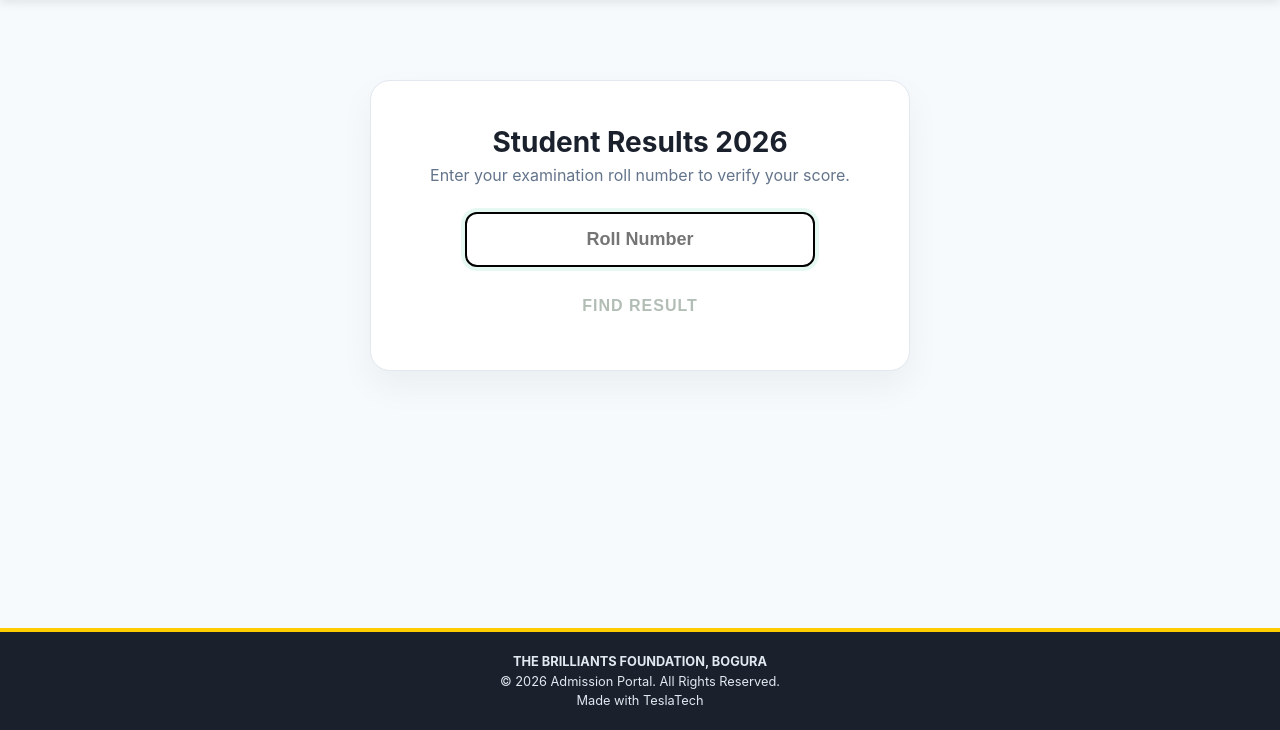
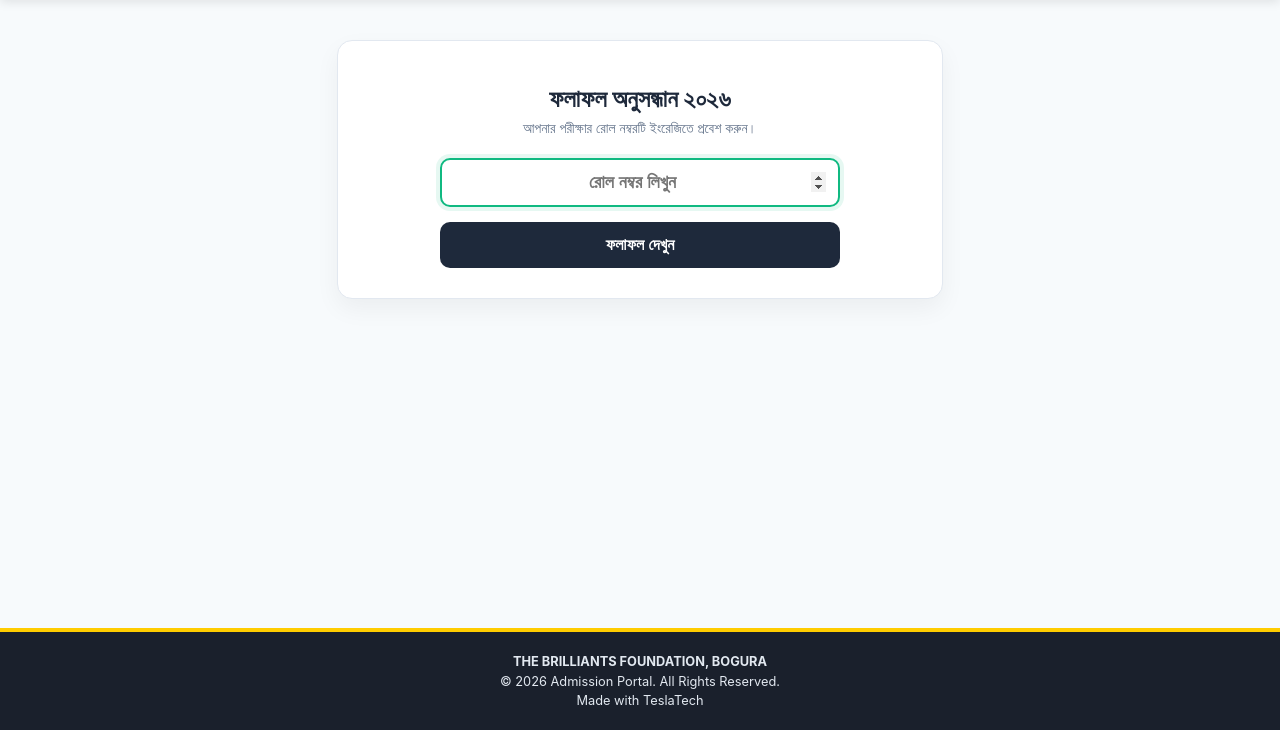
Before and after one commit to teshahriar/tbftest, a Flask app: page /results in a window 1280 px wide. Shown: the part 70-800 px from the top of the page. Run offline with Flask 3, Linux system fonts and the light colour scheme; some libraries are stand-ins or nearby versions.

Commit message:
Update public_results.html

```diff
--- a/templates/public_results.html
+++ b/templates/public_results.html
@@ -1,55 +1,80 @@
 {% extends "base.html" %}
 
-{% block title %}Search Scholarship Results | TBF{% endblock %}
+{% block title %}বৃত্তি পরীক্ষার ফলাফল অনুসন্ধান | TBF{% endblock %}
 
 {% block extra_css %}
 <style>
-    .container { max-width: 650px; margin: 40px auto; padding: 0 20px; }
+    /* Global Container */
+    .container { max-width: 700px; margin: 20px auto; padding: 0 15px; }
 
     /* Search Box Styles */
     .search-section {
-        background: var(--white); padding: 40px; border-radius: 20px;
-        box-shadow: 0 15px 35px rgba(0,0,0,0.05); text-align: center; border: 1px solid #e2e8f0;
+        background: #fff; padding: 30px 20px; border-radius: 15px;
+        box-shadow: 0 10px 25px rgba(0,0,0,0.05); text-align: center;
+        border: 1px solid #e2e8f0;
     }
-    .search-group { margin-top: 25px; }
+    .search-group { margin-top: 20px; width: 100%; }
     .search-input {
-        width: 100%; max-width: 350px; padding: 15px 20px; border: 2px solid #e2e8f0;
-        border-radius: 12px; font-size: 18px; font-weight: 600; outline: none;
-        transition: 0.3s; text-align: center;
+        width: 100%; max-width: 400px; padding: 12px; border: 2px solid #cbd5e1;
+        border-radius: 10px; font-size: 18px; font-weight: 600; outline: none;
+        transition: 0.3s; text-align: center; box-sizing: border-box;
     }
-    .search-input:focus { border-color: var(--accent); box-shadow: 0 0 0 4px rgba(16, 185, 129, 0.1); }
+    .search-input:focus { border-color: #10b981; box-shadow: 0 0 0 4px rgba(16, 185, 129, 0.1); }
 
-    /* The "Enter" Button */
+    /* The Buttons */
     .btn-submit {
-        background: var(--primary); color: #B2BEB5; border: none; padding: 15px 40px;
-        border-radius: 12px; font-size: 16px; font-weight: 800; cursor: pointer;
-        margin-top: 15px; transition: 0.2s; width: 100%; max-width: 350px;
-        text-transform: uppercase; letter-spacing: 1px;
+        background: #1e293b; color: #fff; border: none; padding: 14px 30px;
+        border-radius: 10px; font-size: 16px; font-weight: 700; cursor: pointer;
+        margin-top: 15px; transition: 0.2s; width: 100%; max-width: 400px;
+        text-transform: uppercase;
     }
     .btn-submit:hover { background: #334155; transform: translateY(-2px); }
 
     /* Result Card Styles */
     .result-card {
-        background: var(--white); margin-top: 40px; border-radius: 24px; overflow: hidden;
-        box-shadow: 0 25px 50px -12px rgba(0,0,0,0.15); border: 1px solid #e2e8f0;
-        animation: fadeInUp 0.6s ease-out;
+        background: #fff; margin-top: 30px; border-radius: 20px; overflow: hidden;
+        box-shadow: 0 20px 40px rgba(0,0,0,0.1); border: 1px solid #e2e8f0;
+        animation: fadeInUp 0.5s ease-out;
     }
-    .result-header { background: var(--primary); color: white; padding: 35px; text-align: center; }
-    .grade-text { font-size: 26px; font-weight: 800; color: #fbbf24; margin-top: 10px; }
+    .result-header { background: #1e293b; color: white; padding: 25px; text-align: center; }
+    .grade-text { font-size: 22px; font-weight: 800; color: #fbbf24; margin-top: 10px; }
 
-    .score-row { display: grid; grid-template-columns: repeat(2, 1fr); gap: 15px; padding: 25px; background: #f8fafc; }
-    .score-box { background: white; padding: 20px; border-radius: 15px; text-align: center; border: 1px solid #edf2f7; }
-    .score-box small { color: #94a3b8; font-weight: 700; text-transform: uppercase; font-size: 11px; display: block; margin-bottom: 5px; }
-    .score-box span { font-size: 22px; font-weight: 800; color: var(--primary); }
+    /* Score Grid - Mobile Friendly */
+    .score-row {
+        display: grid;
+        grid-template-columns: repeat(2, 1fr);
+        gap: 12px;
+        padding: 20px;
+        background: #f8fafc;
+    }
+    .score-box { background: white; padding: 15px; border-radius: 12px; text-align: center; border: 1px solid #edf2f7; }
+    .score-box small { color: #64748b; font-weight: 700; text-transform: uppercase; font-size: 10px; display: block; margin-bottom: 5px; }
+    .score-box span { font-size: 20px; font-weight: 800; color: #1e293b; }
+
+    /* Total Marks Bar */
+    .total-bar {
+        margin-top: 15px; padding: 20px; background: #10b981; color: white;
+        border-radius: 12px; display: flex; justify-content: space-between; align-items: center;
+    }
 
     /* Error Guide */
-    .guide-card { background: #fff1f2; border: 1px solid #fecdd3; padding: 30px; border-radius: 20px; margin-top: 30px; color: #9f1239; }
+    .guide-card { background: #fff1f2; border: 1px solid #fecdd3; padding: 25px; border-radius: 15px; margin-top: 25px; color: #9f1239; }
 
-    @keyframes fadeInUp { from { opacity: 0; transform: translateY(30px); } to { opacity: 1; transform: translateY(0); } }
+    /* Responsive Adjustments */
+    @media (max-width: 480px) {
+        .search-section { padding: 25px 15px; }
+        .result-header h2 { font-size: 22px; }
+        .grade-text { font-size: 18px; }
+        .score-row { grid-template-columns: 1fr; } /* মোবাইলে এক কলামে মার্কস দেখাবে */
+        .total-bar { flex-direction: column; text-align: center; gap: 10px; }
+        .score-box span { font-size: 18px; }
+    }
+
+    @keyframes fadeInUp { from { opacity: 0; transform: translateY(20px); } to { opacity: 1; transform: translateY(0); } }
 
     @media print {
         .no-print { display: none !important; }
-        .result-card { margin-top: 0; box-shadow: none; border: 3px solid #000; }
+        .result-card { margin-top: 0; box-shadow: none; border: 2px solid #000; border-radius: 0; }
         .container { max-width: 100%; padding: 0; }
     }
 </style>
@@ -58,16 +83,14 @@
 {% block content %}
 <div class="container">
     <div class="search-section no-print">
-        <i class="fas fa-graduation-cap" style="font-size: 40px; color: var(--accent); margin-bottom: 15px;"></i>
-        <h1 style="margin:0; font-size: 28px;">Student Results 2026</h1>
-        <p style="color: #64748b;">Enter your examination roll number to verify your score.</p>
+        <div style="font-size: 35px; color: #10b981; margin-bottom: 10px;"></div>
+        <h1 style="margin:0; font-size: 24px; color: #1e293b;">ফলাফল অনুসন্ধান ২০২৬</h1>
+        <p style="color: #64748b; font-size: 14px;">আপনার পরীক্ষার রোল নম্বরটি ইংরেজিতে প্রবেশ করুন।</p>
 
         <form method="POST" class="search-group">
-            <input type="text" name="roll_no" class="search-input" placeholder="Roll Number" required autofocus>
+            <input type="number" name="roll_no" class="search-input" placeholder="রোল নম্বর লিখুন" required autofocus>
             <br>
-            <button type="submit" class="btn-submit">
-                <i class="fas fa-search"></i> Find Result
-            </button>
+            <button type="submit" class="btn-submit">ফলাফল দেখুন</button>
         </form>
     </div>
 
@@ -75,61 +98,61 @@
         {% if student %}
             <div class="result-card">
                 <div class="result-header">
-                    <p style="text-transform: uppercase; letter-spacing: 3px; font-size: 11px; opacity: 0.7; margin-bottom: 8px;">Academic Record</p>
-                    <h2 style="margin:0; font-size: 30px;">{{ student.name_en }}</h2>
-                    <p style="font-size: 16px; margin: 10px 0 0; opacity: 0.9;">
-                        Roll: <b>{{ student.roll_no }}</b> &nbsp;|&nbsp; Class: <b>{{ student.class }}</b>
+                    <p style="text-transform: uppercase; letter-spacing: 2px; font-size: 10px; opacity: 0.8; margin-bottom: 5px;">Academic Marksheet</p>
+                    <h2 style="margin:0;">{{ student.name_en }}</h2>
+                    <p style="font-size: 14px; margin: 8px 0 0; opacity: 0.9;">
+                        রোল: <b>{{ student.roll_no }}</b> &nbsp;|&nbsp; শ্রেণি: <b>{{ student.student_class }}</b>
                     </p>
                     <div class="grade-text">
-                        {% if student.scholarship_grade == 'Talentpool' %}🏆 Talentpool Merit
-                        {% elif student.scholarship_grade == 'General' %}⭐ General Merit
-                        {% elif student.scholarship_grade == 'Suveccha' %}🎁 Suveccha Award
-                        {% else %}✨ Passed Successfully{% endif %}
+                        {% if student.scholarship_grade == 'Talentpool' %}🏆 ট্যালেন্টপুল মেধা তালিকা
+                        {% elif student.scholarship_grade == 'General' %}⭐ সাধারণ মেধা তালিকা
+                        {% elif student.scholarship_grade == 'Suveccha' %}🎁 শুভেচ্ছা পুরস্কার
+                        {% else %}✨ সফলতার সাথে উত্তীর্ণ{% endif %}
                     </div>
                 </div>
 
-                <div style="padding: 30px;">
-                    <div style="text-align: center; margin-bottom: 30px;">
-                        <span style="font-size: 11px; color: #94a3b8; text-transform: uppercase; font-weight: 800;">National Merit Rank</span><br>
-                        <span style="font-size: 48px; font-weight: 900; color: var(--primary);">#{{ rank }}</span>
+                <div style="padding: 20px;">
+                    <div style="text-align: center; margin-bottom: 25px;">
+                        <span style="font-size: 10px; color: #94a3b8; text-transform: uppercase; font-weight: 800;">National Merit Rank</span><br>
+                        <span style="font-size: 40px; font-weight: 900; color: #1e293b;">#{{ rank }}</span>
                     </div>
 
                     <div class="score-row">
-                        <div class="score-box"><small>Bangla</small><span>{{ student.marks.bangla }}</span></div>
-                        <div class="score-box"><small>English</small><span>{{ student.marks.english }}</span></div>
-                        <div class="score-box"><small>Mathematics</small><span>{{ student.marks.math }}</span></div>
-                        <div class="score-box"><small>General Science</small><span>{{ student.marks.gk }}</span></div>
+                        <div class="score-box"><small>বাংলা</small><span>{{ student.marks_bn }}</span></div>
+                        <div class="score-box"><small>ইংরেজি</small><span>{{ student.marks_en }}</span></div>
+                        <div class="score-box"><small>গণিত</small><span>{{ student.marks_math }}</span></div>
+                        <div class="score-box"><small>সাধারণ জ্ঞান</small><span>{{ student.marks_gk }}</span></div>
                     </div>
 
-                    <div style="margin-top: 20px; padding: 25px; background: var(--primary); color: white; border-radius: 16px; display: flex; justify-content: space-between; align-items: center;">
-                        <span style="font-weight: 600; letter-spacing: 1px;">AGGREGATE TOTAL</span>
-                        <span style="font-size: 32px; font-weight: 900; color: var(--accent);">{{ student.marks.total }}</span>
+                    <div class="total-bar">
+                        <span style="font-weight: 700; letter-spacing: 1px;">সর্বমোট নম্বর (Total)</span>
+                        <span style="font-size: 28px; font-weight: 900;">{{ student.total_marks }}</span>
                     </div>
 
-                    <p style="text-align: center; font-size: 12px; color: #94a3b8; margin-top: 25px; line-height: 1.6;">
-                        This marksheet is valid for online verification only. <br>
-                        Official certificates are issued by the TBF Foundation Board.
+                    <p style="text-align: center; font-size: 11px; color: #94a3b8; margin-top: 25px; line-height: 1.5;">
+                        এটি একটি অনলাইন কপি মাত্র। <br>
+                        অফিসিয়াল সার্টিফিকেট ও মূল মার্কশিট ফাউন্ডেশন অফিস থেকে প্রদান করা হবে।
                     </p>
                 </div>
             </div>
 
-            <button onclick="window.print()" class="btn-submit no-print" style="background: var(--accent); margin-top: 20px; width: 100%; max-width: none;">
-                <i class="fas fa-file-pdf"></i> Download Official Marksheet
+            <button onclick="window.print()" class="btn-submit no-print" style="background: #10b981; margin-top: 15px; max-width: none;">
+                📥 মার্কশিট ডাউনলোড করুন (PDF)
             </button>
 
         {% else %}
             <div class="guide-card">
-                <h3 style="margin-top:0;"><i class="fas fa-exclamation-triangle"></i> Record Not Found</h3>
-                <p>We couldn't locate a result for the roll number provided. Please check the following:</p>
-                <ul style="font-size: 14px; line-height: 2;">
-                    <li>Ensure you are using the <b>6-digit Roll Number</b> from your Admit Card.</li>
-                    <li>Check if your <b>Registration Payment</b> was successfully verified.</li>
-                    <li>Results for <b>Class 3 and 4</b> might be published in the second phase.</li>
+                <h3 style="margin-top:0;"><i class="fas fa-exclamation-triangle"></i> ফলাফল পাওয়া যায়নি</h3>
+                <p style="font-size: 14px;">আপনার দেওয়া রোল নম্বরের কোনো তথ্য আমাদের সার্ভারে নেই। অনুগ্রহ করে নিচের বিষয়গুলো যাচাই করুন:</p>
+                <ul style="font-size: 13px; line-height: 1.8; padding-left: 20px;">
+                    <li>অ্যাডমিট কার্ড দেখে সঠিক <b>রোল নম্বরটি</b> টাইপ করুন।</li>
+                    <li>নিশ্চিত করুন যে আপনি ইংরেজি ডিজিটে (যেমন: 12345) রোল লিখেছেন।</li>
+                    <li>আপনার বকেয়া ফি পরিশোধ না থাকলে ফলাফল স্থগিত থাকতে পারে।</li>
                 </ul>
-                <hr style="border: 0; border-top: 1px solid #fecdd3; margin: 20px 0;">
-                <p style="font-size: 13px;"><b>Support:</b> Contact center secretary or call 01XXX-XXXXXX.</p>
+                <hr style="border: 0; border-top: 1px solid #fecdd3; margin: 15px 0;">
+                <p style="font-size: 13px;"><b>সহযোগিতার জন্য:</b> কেন্দ্র সচিবের সাথে যোগাযোগ করুন অথবা আমাদের হটলাইনে কল করুন।</p>
                 <a href="/results" style="color: #9f1239; font-weight: 800; text-decoration: none; font-size: 14px;">
-                    <i class="fas fa-redo"></i> CLICK HERE TO TRY AGAIN
+                    🔄 পুনরায় চেষ্টা করুন
                 </a>
             </div>
         {% endif %}
```
